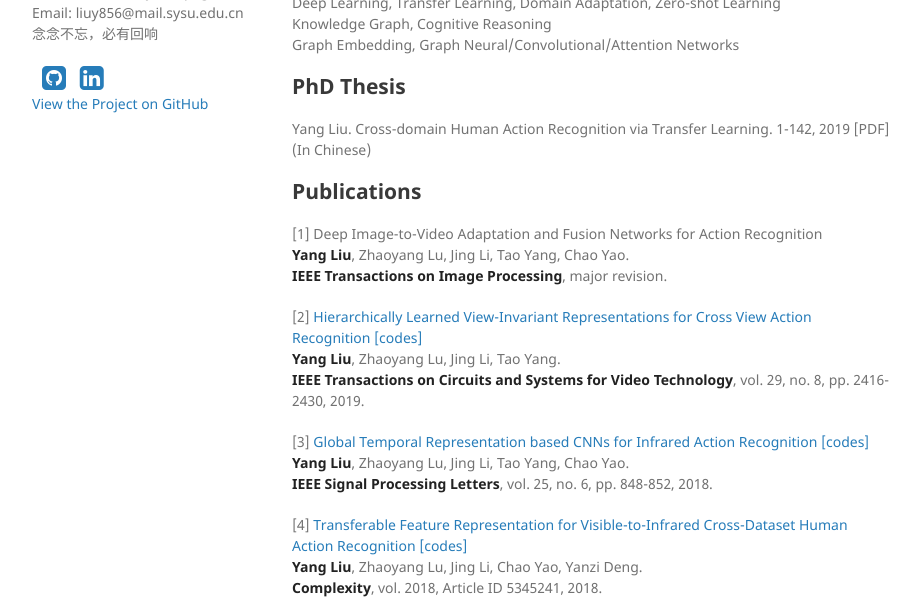
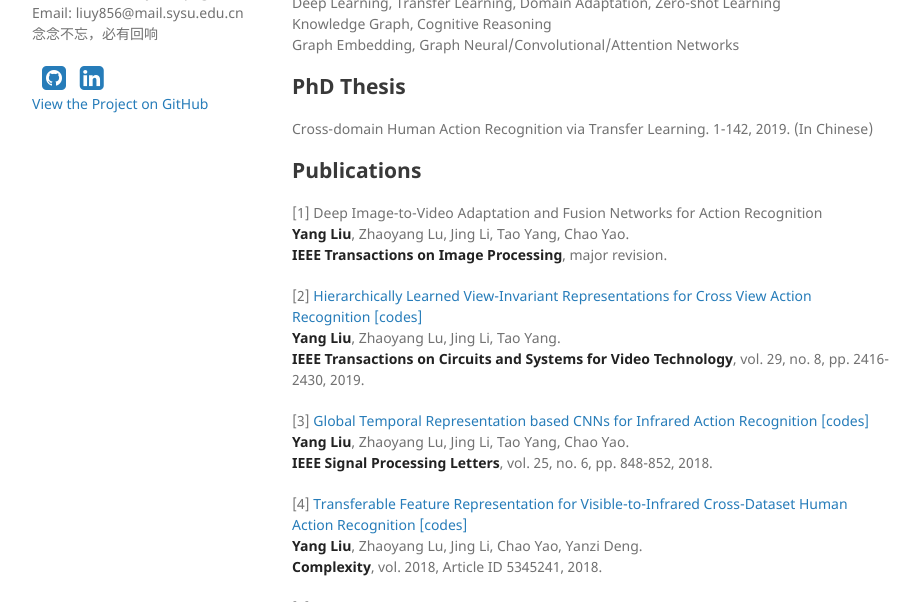
Before and after one commit to YangLiu9208/home, a Jekyll site: the page built from index.md, in a window 1280 px wide and 900 px high, cut to the strip 298-900 px from the top of the window. Shown: the whole strip, without its empty margins (178-1098 px from the left). Built offline with Jekyll 4.4.1, drawn with Linux system fonts in a browser that asks for light colours; a style sheet for code colours, icons or effects is not loaded.

Commit message:
Update index.md

```diff
--- a/index.md
+++ b/index.md
@@ -15,7 +15,7 @@ Knowledge Graph, Cognitive Reasoning
 Graph Embedding, Graph Neural/Convolutional/Attention Networks
 
 ## PhD Thesis
-Yang Liu. Cross-domain Human Action Recognition via Transfer Learning. 1-142, 2019 [PDF] (In Chinese)
+Cross-domain Human Action Recognition via Transfer Learning. 1-142, 2019. (In Chinese)
 
 ## Publications
 [1] Deep Image-to-Video Adaptation and Fusion Networks for Action Recognition
```
